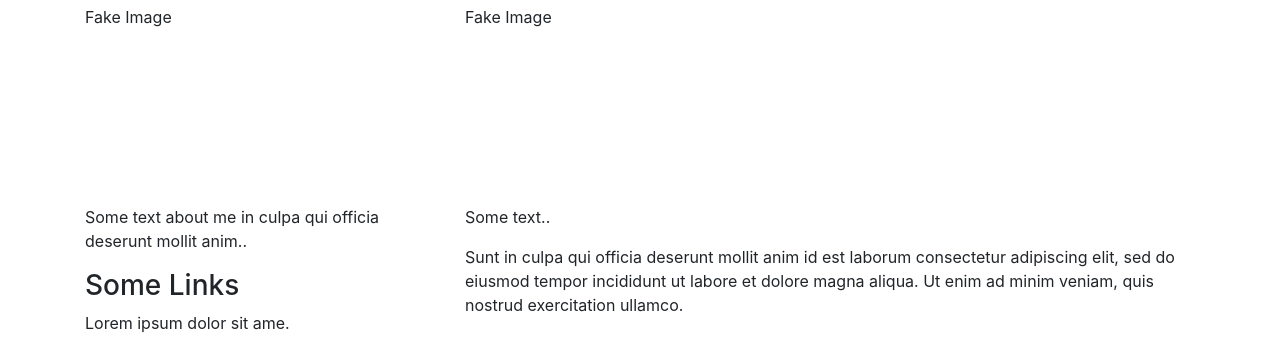
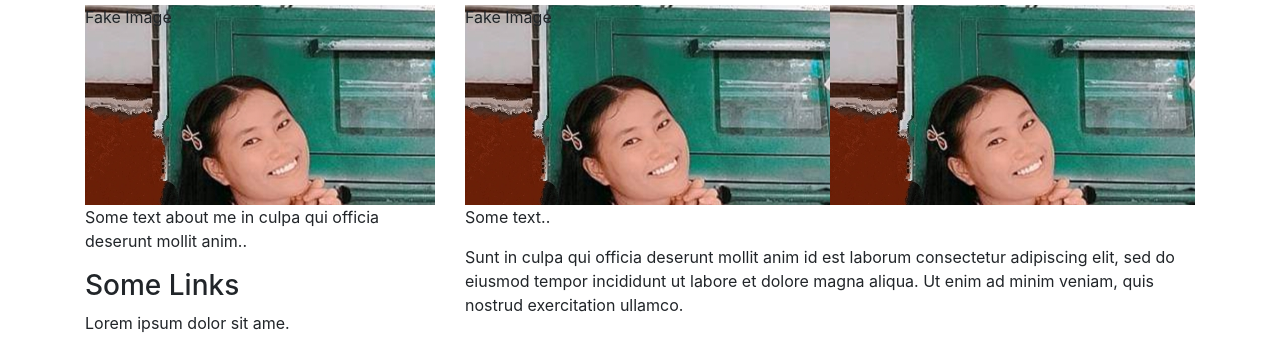
Before and after one commit to MahilumJuliet/my-website, a plain HTML site: page index.html in a window 1280 px wide. Shown: the part 159-507 px from the top of the page. Drawn offline with nearby package versions, Linux system fonts and the light colour scheme.

Commit message:
Update index.html

```diff
--- a/index.html
+++ b/index.html
@@ -11,7 +11,7 @@
   <style>
   .fakeimg {
     height: 200px;
-    background-image:url('Picture.jpg');
+    background-image:url('Picture1.jpg');
   }
   </style>
 </head>
```
